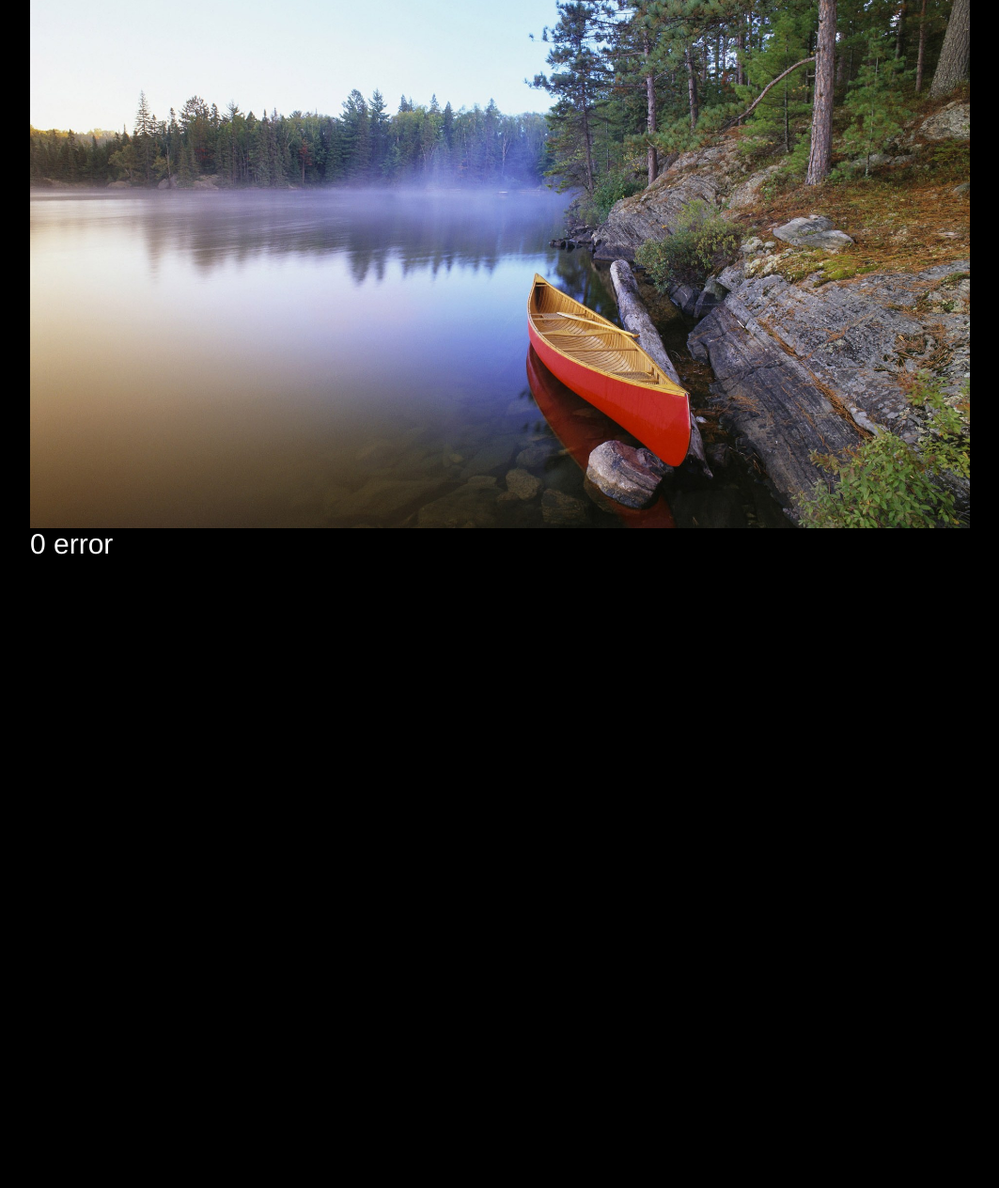
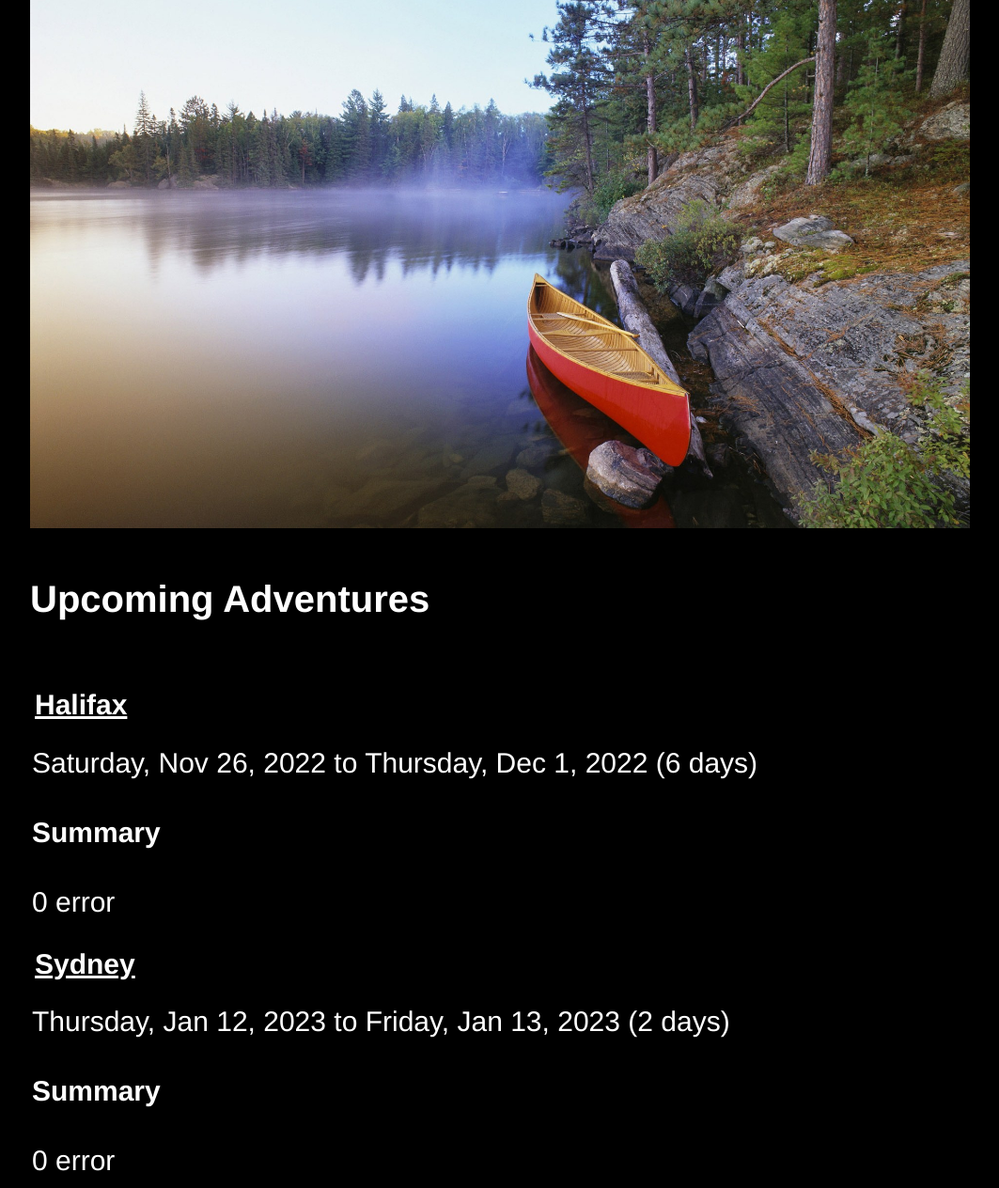
Before and after one commit to chmonster/skills-for-hire-atlantic, a PHP site: page / in a window 1280 px wide. Shown: the part 59-1323 px from the top of the page at 94% size, without its empty margins (108-1171 px from the left). Before the commit the page ends 649 px from the top, so only its background shows below. Run offline with PHP 8.4, Linux system fonts and the light colour scheme; some libraries are stand-ins or nearby versions.

Commit message:
adventure listing formatting

```diff
--- a/index.css
+++ b/index.css
@@ -10,9 +10,11 @@
   }
   h1, nav a {
     font-size: 4vw;
+    padding: 1vw 0;
   }
-  h2, article{
+  h2, article, h3 {
     font-size: 3vw;
+    padding: 1vw 0;
   }
 }
 
@@ -27,9 +29,11 @@
   }
   h1, nav a {
     font-size: 4vw;
+    padding: 1vw 0;
   }
-  h2, article{
+  h2, article, h3 {
     font-size: 3vw;
+    padding: 1vw 0;
   }
 }
 
@@ -44,9 +48,11 @@
   }
   h1, nav a {
     font-size: 40px;
+    padding: 10px 0;
   }
-  h2, article{
+  h2, article, h3 {
     font-size: 30px;
+    padding: 10px 0;
   }
 }
 
@@ -72,8 +78,6 @@
   margin: 0px auto;
   z-index: 2;
 }
-
-
 
 nav {
   position:fixed;
@@ -117,3 +121,11 @@
 .loren p, h2{
   padding: 3px;
 }
+
+.adventure {
+  padding: 2px;
+}
+
+.adventure h2 {
+  text-decoration: underline;
+}
--- a/index.html
+++ b/index.html
@@ -38,11 +38,21 @@
   </div>
 
   <article>
-    <h2>Halifax</h2>
-    <div class="loren" id="loren1"></div>
-    <h2>Sydney</h2>
-    <div class="loren" id="loren2"></div>
+    <h1>Upcoming Adventures</h1>
+    <section class="adventure">
+      <h2>Halifax</h2>
+      <div class="random-date" id="random-date1"></div>
+      <h3>Summary</h3>
+      <div class="loren" id="loren1"></div>
+    </section>
+    <section class="adventure">
+      <h2>Sydney</h2>
+      <div class="random-date" id="random-date2"></div>
+      <h3>Summary</h3>
+      <div class="loren" id="loren2"></div>
+    </section>
   </article>
+
 
 </body>
 </html>
--- a/index.js
+++ b/index.js
@@ -11,10 +11,29 @@
         $(label).html(result);
       },
       error: function(error) {
-        $('article').html(error.status + ' ' + error.statusText);
+        $(label).html(error.status + ' ' + error.statusText);
       }
     });
   };
+
+  const randomDate = function(label) {
+    //6 months range
+    const range = 6 * 30 * 24 * 60 * 60 * 1000;
+    const dateObj = new Date(Math.floor(Math.random()*range + Date.now()));
+    const duration = Math.ceil(Math.random()*7);
+    const dateObj2 = new Date(dateObj.getTime() + (duration-1)*24*60*60*1000);
+    const dateString = dateObj.toLocaleDateString(
+      'en-us',
+      { weekday:"long", year:"numeric", month:"short", day:"numeric"}
+    );
+    const dateString2 = dateObj2.toLocaleDateString(
+      'en-us',
+      { weekday:"long", year:"numeric", month:"short", day:"numeric"}
+    );
+
+
+    $(label).html(dateString + ' to ' + dateString2 + ' (' + duration + ' days'+')');
+  }
 
   const positionMrC = function() {
     const imgWidth=$('#photo-area').width();
@@ -40,6 +59,9 @@
 
   loren('#loren1');
   loren('#loren2');
+  randomDate('#random-date1');
+  randomDate('#random-date2');
+
 
   $('#mrcanoehead').hide();
   $('nav').hide();
```
Also changed, not shown: booking.html (deleted, +0 -22 lines), login.html (deleted, +0 -29 lines), 1 other file.
